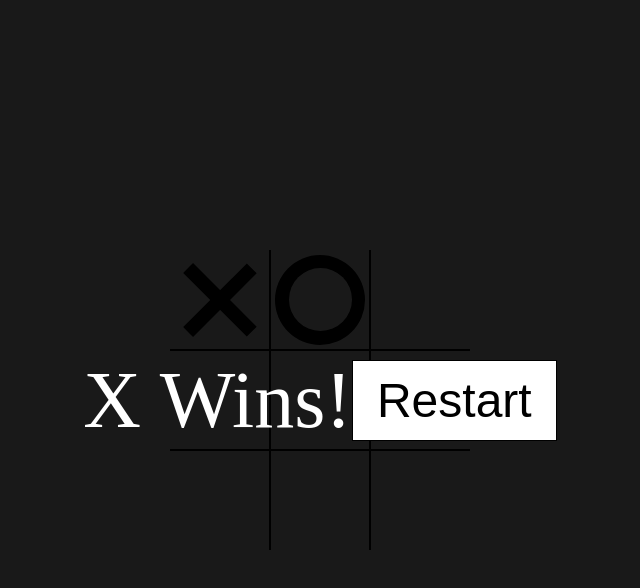
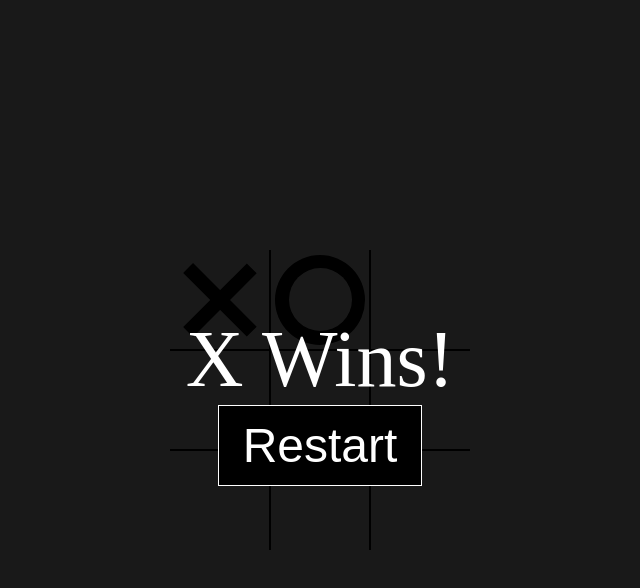
Before and after one commit to aneeshkodali/TicTacToe, a plain HTML site: page index.html in a window 1280 px wide. In both pictures the pointer is over the button "Restart". Shown: the whole page, without its empty margins (320-960 px from the left). Drawn offline with Linux system fonts and the light colour scheme.

Commit message:
Style Winning Message Button on Hover

```diff
--- a/styles.css
+++ b/styles.css
@@ -135,6 +135,8 @@ body {
 
     color: white;
     font-size: 5rem;
+
+    flex-direction: column;
 }
 
 /*style winning message button*/
@@ -145,3 +147,9 @@ body {
     padding: 0.25em 0.5em;
     cursor: pointer;
 }
+.winning-message button:hover {
+    background-color: black;
+    color: white;
+    border-color: white;
+
+}
```
